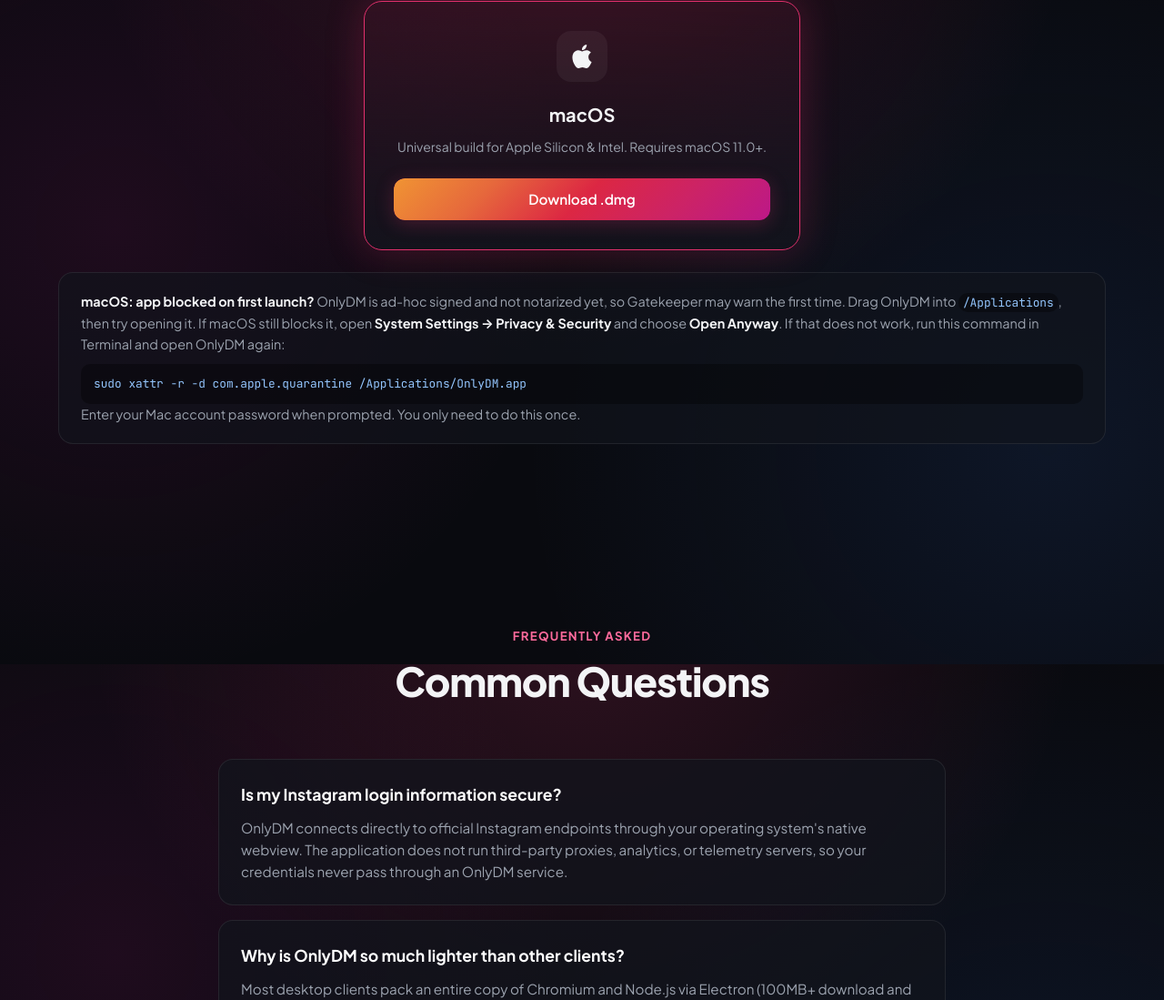
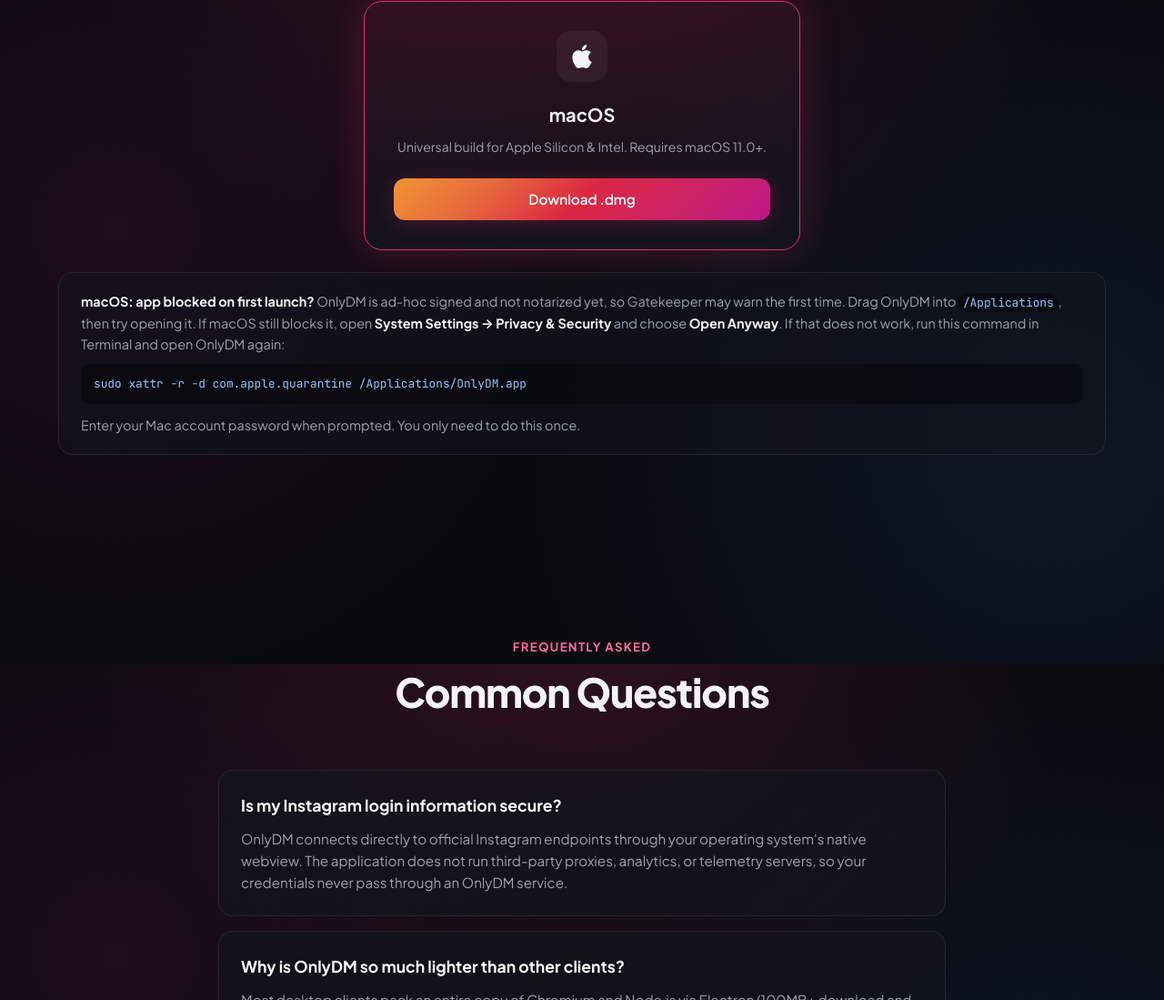
Before and after one commit to PW486/only-dm, a website: page landing/index.html in a window 1280 px wide. Shown: the part 4070-5169 px from the top of the page at 91% size. Drawn offline with Linux system fonts and the light colour scheme; no server answers.

Commit message:
fix(landing): add spacing above install password hint

```diff
--- a/landing/index.html
+++ b/landing/index.html
@@ -743,6 +743,11 @@
       font-size: 0.8rem;
       overflow-x: auto;
       white-space: nowrap;
+    }
+
+    .macos-install-note .install-hint {
+      display: block;
+      margin-top: 12px;
     }
 
     /* FAQ */
@@ -1498,7 +1503,7 @@
         <strong>macOS: app blocked on first launch?</strong>
         OnlyDM is ad-hoc signed and not notarized yet, so Gatekeeper may warn the first time. Drag OnlyDM into <code style="display: inline; margin: 0; padding: 2px 5px;">/Applications</code>, then try opening it. If macOS still blocks it, open <strong>System Settings → Privacy &amp; Security</strong> and choose <strong>Open Anyway</strong>. If that does not work, run this command in Terminal and open OnlyDM again:
         <code>sudo xattr -r -d com.apple.quarantine /Applications/OnlyDM.app</code>
-        Enter your Mac account password when prompted. You only need to do this once.
+        <span class="install-hint">Enter your Mac account password when prompted. You only need to do this once.</span>
       </aside>
     </div>
   </section>
```
